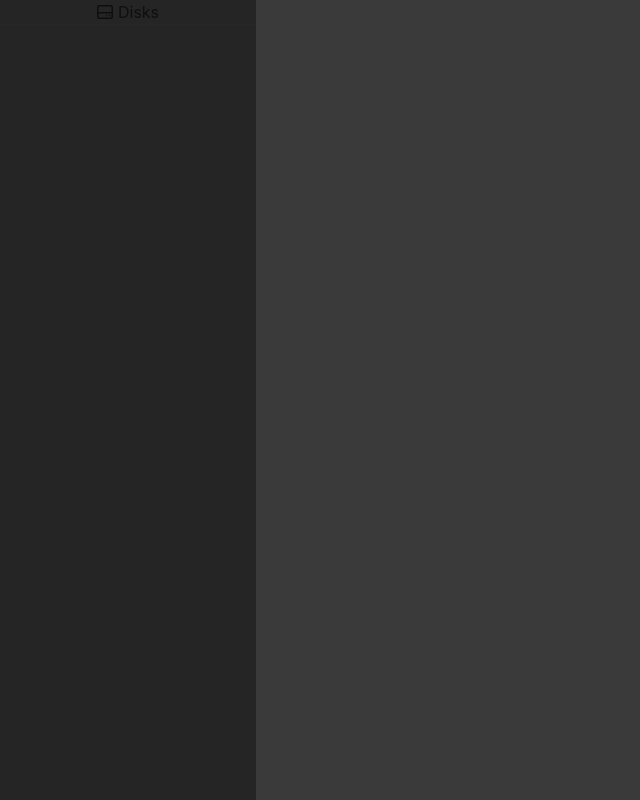
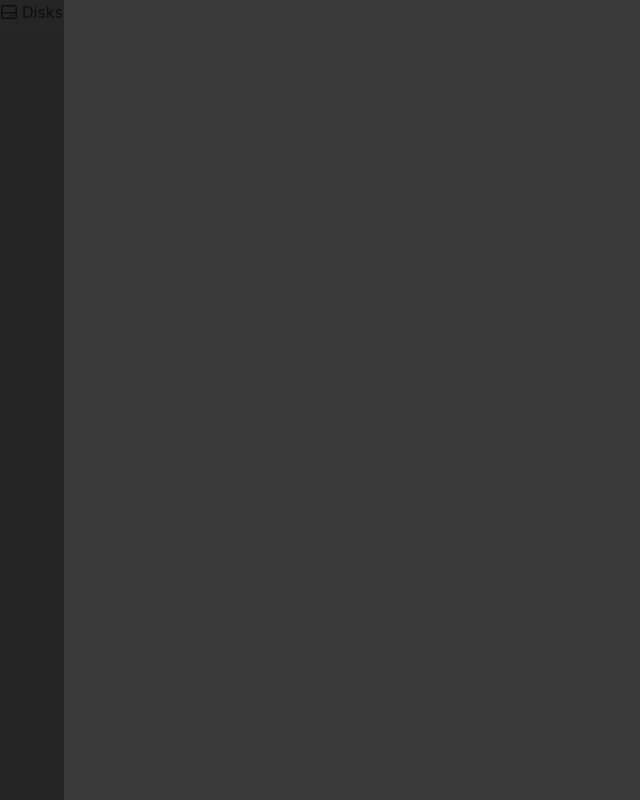
Before and after one commit to florann/Rusteraser, a React (Vite) app: page / in a window 1280 px wide. Shown: the whole page, without its empty margins (0-640 px from the left). Built offline with nearby package versions, Linux system fonts and the light colour scheme.

Commit message:
Modificaton sidebar design

```diff
--- a/src/components/MainContent/MainContent.css
+++ b/src/components/MainContent/MainContent.css
@@ -1,5 +1,5 @@
 .mainContent
 {
   background-color: rgb(58, 58, 58);
-  width: 80%;
+  width: 95%;
 }
--- a/src/components/SideBar/SideBar.css
+++ b/src/components/SideBar/SideBar.css
@@ -6,7 +6,7 @@
 .sideBar
 {
   justify-content: left;
-  width: 20%;
+  width: 5%;
   background-color: #252525;
 }
 
@@ -19,8 +19,8 @@
 
 .containerSideBarItem
 {
-  width: 150px;
-  height: 150px;
+  width: 90px;
+  height: 90px;
   font-size: 10pt;
   border-bottom: 1px solid #282727;
   background-size: 0% 100%;
--- a/src/components/SideBar/SideBar.tsx
+++ b/src/components/SideBar/SideBar.tsx
@@ -52,9 +52,8 @@ function Sidebar() {
       </div>
       <div className="containerAllSideBarItems">
       {scannedDisks.map((disk, index) => (
-          <div className={`containerSideBarItem ${activeIndex === index ? " selected" : ""}`} style={{flexDirection: "column", backgroundColor: getUsageColor(disk.usage_percentage)}}>
+          <div key={index}  onClick={() => handleClick(index)}  className={`containerSideBarItem ${activeIndex === index ? " selected" : ""}`} style={{flexDirection: "column", backgroundColor: getUsageColor(disk.usage_percentage)}}>
             <div
-            key={index}  onClick={() => handleClick(index)}
             style={{}}>
                 <strong>{disk.name}</strong>&nbsp;- {disk.usage_percentage} %
             </div>
```
